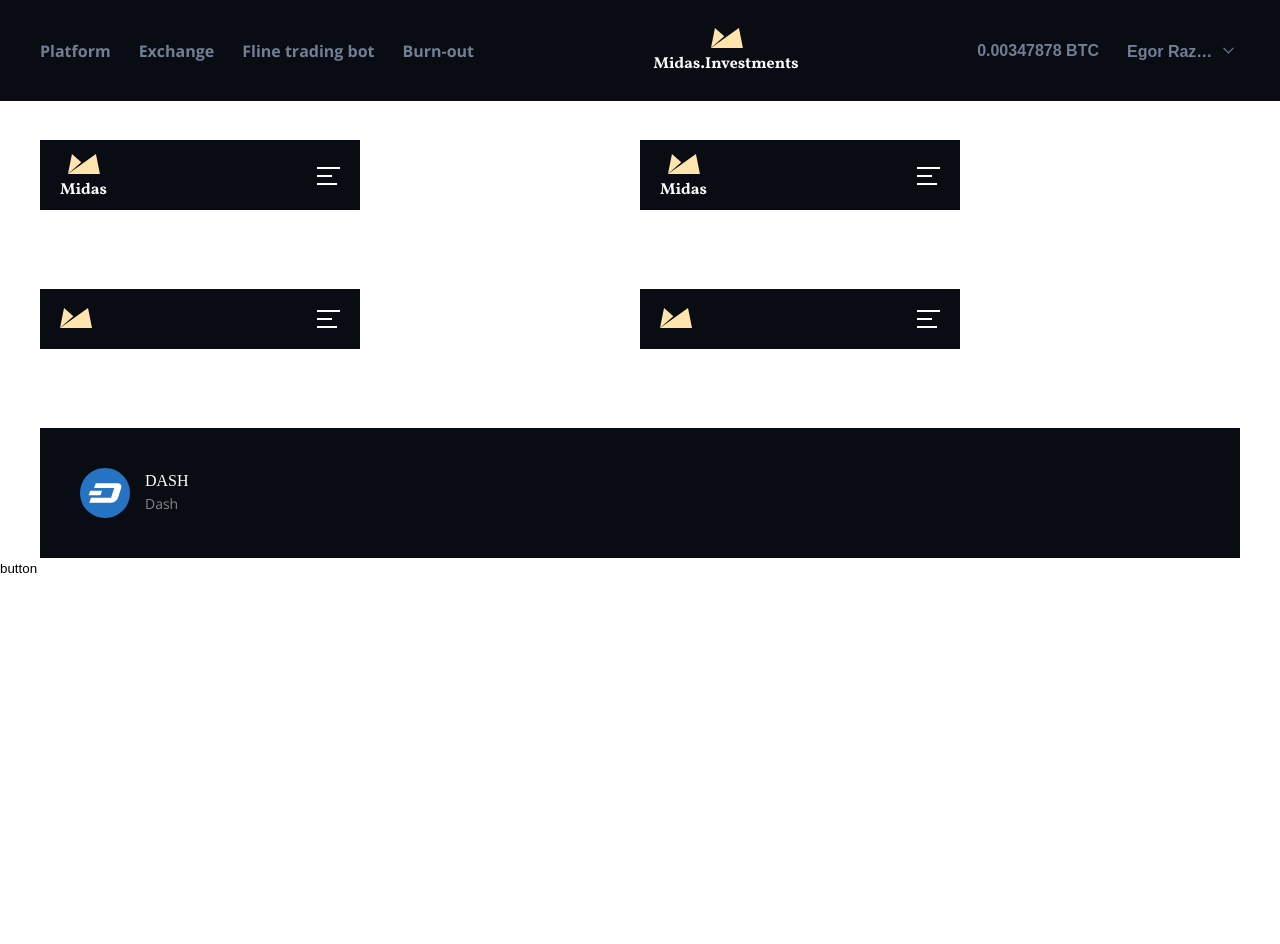
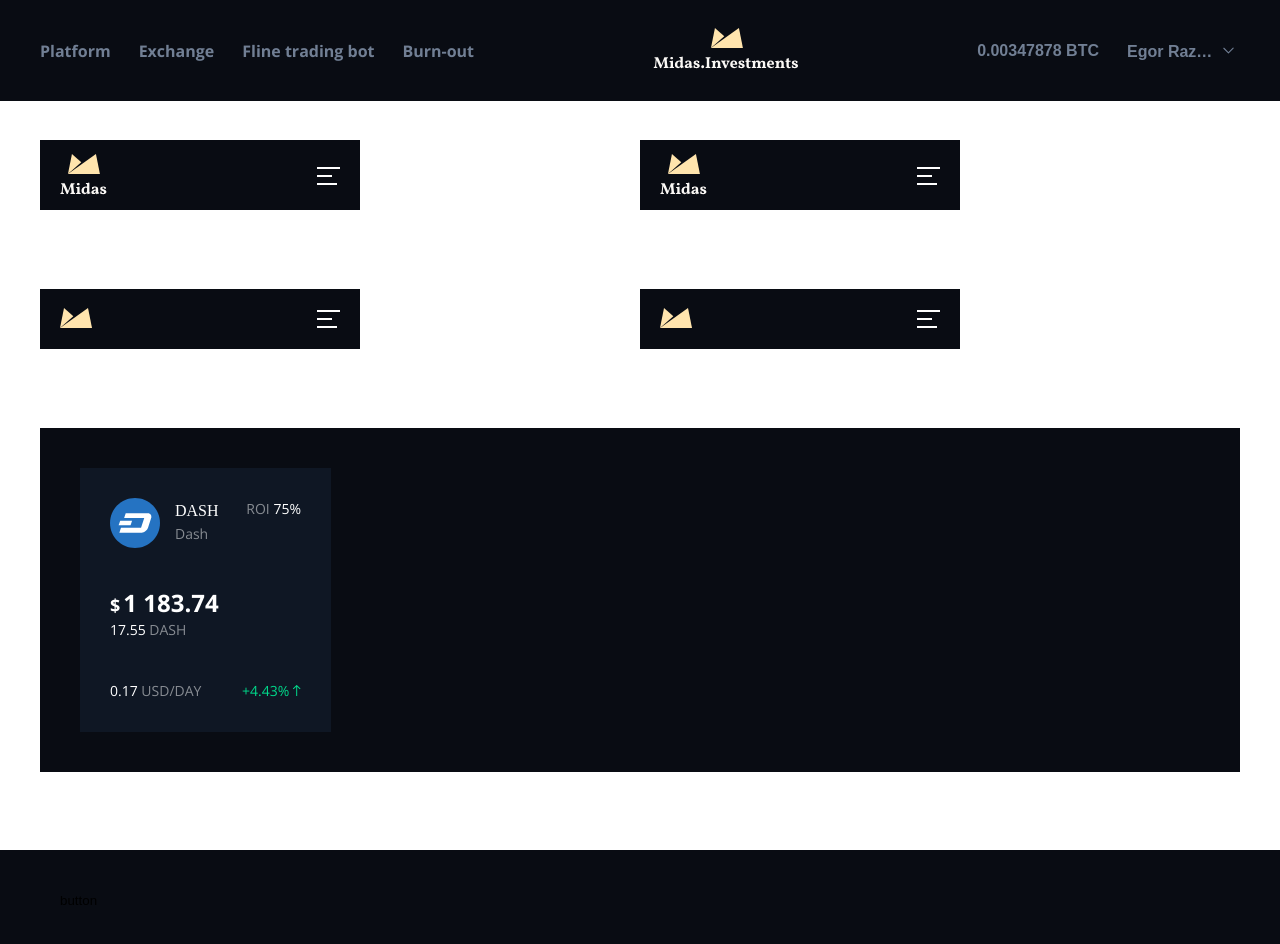
Before and after one commit to Avanger2512/midas, a Vue app: page / in a window 1280 px wide. Shown: the top 944 px of the page. Before the commit the page ends 800 px from the top, so only its background shows below. Built offline with nearby package versions, Linux system fonts and the light colour scheme.

Commit message:
update card

```diff
--- a/src/App.vue
+++ b/src/App.vue
@@ -43,15 +43,22 @@
 
       <section class="section section_black">
         <card />
+      </section>
 
-      </section>
+      <br>
+      <br>
+      <br>
+      <br>
+
+
     </div>
 
+    <section class="section section_black">
+      <div class="container">
+        <base-button />
+      </div>
 
-
-
-
-    <base-button />
+    </section>
 
   </div>
 </template>
--- a/src/components/Card/Card.vue
+++ b/src/components/Card/Card.vue
@@ -2,19 +2,34 @@
   <div class="card">
     <div class="card__header">
       <div class="card__header card__column">
-
         <currency
           coinName="dash"
-          class="card__currency" />
+          class="card__currency"/>
 
+        <div class="card__text">
+          <span>ROI</span>
+          75%
+        </div>
       </div>
+    </div>
 
+    <div class="card__content">
+      <div class="card__title">
+        $<span>1 183.74</span>
+      </div>
+      <div class="card__text">
+        17.55 <span>Dash</span>
+      </div>
     </div>
-    <div class="card__content">
 
-    </div>
     <div class="card__footer card__column">
-
+      <div class="card__text">
+        0.17 <span>USD/DAY</span>
+      </div>
+      <div class="card__text card__text_up">
+        +4.43%
+        <div class="card__icon"></div>
+      </div>
     </div>
   </div>
 </template>
@@ -31,5 +46,61 @@
 </script>
 
 <style lang="scss">
+@import '../../assets/styles/variables.scss';
 
+.card {
+  $this: &;
+  max-width: 251px;
+  padding: 30px;
+  background: rgba(17, 26, 40, 0.85);
+  backdrop-filter: blur(15px);
+  box-sizing: border-box;
+
+  &__column {
+    display: flex;
+    flex-flow: row nowrap;
+    align-items: flex-start;
+    justify-content: space-between;
+  }
+
+  &__header,
+  &__content {
+    margin-bottom: 38px;
+  }
+
+  &__title {
+    font-size: 18px;
+    color: #fff;
+    font-weight: bold;
+
+    & > span {
+      font-size: 24px;
+      margin-left: 3px;
+    }
+  }
+
+  &__text {
+    color: #fff;
+    line-height: 1.6;
+
+    & > span {
+      color: $rgba-white-5;
+      text-transform: uppercase;
+    }
+  }
+
+  &__text_up {
+    color: $green;
+
+    #{$this}__icon {
+      background: url('~@/assets/images/arr.svg') no-repeat 50% / cover;
+    }
+  }
+
+  &__icon {
+    display: inline-block;
+    width: 8px;
+    height: 11px;
+  }
+}
 </style>
```
